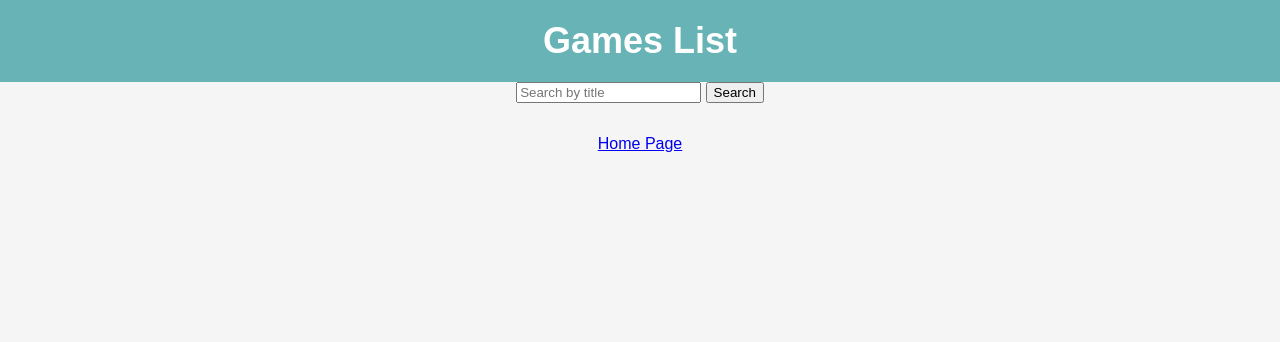
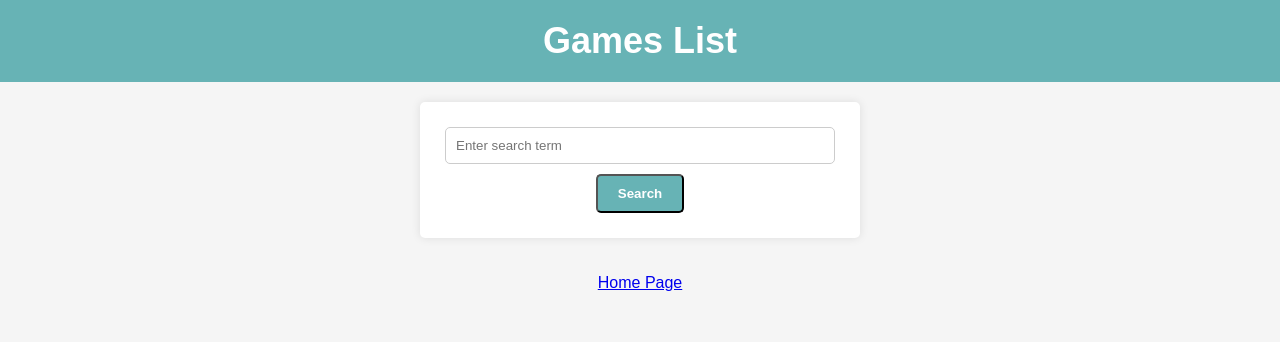
Before and after one commit to Babymonster45/ByteLore, a PHP site: page /games_list.php in a window 1280 px wide. Shown: the top 342 px of the page. Run offline with PHP 8.4, Linux system fonts and the light colour scheme; data that the repository does not hold is empty.

Commit message:
search bar improvements

```diff
--- a/games_list.css
+++ b/games_list.css
@@ -59,3 +59,46 @@ img {
     max-width: 100%;
     height: auto;
 }
+
+/* Search Bar Styling */
+.search-container {
+    background-color: #fff;
+    border-radius: 5px;
+    box-shadow: 0 0 10px rgba(0, 0, 0, 0.1);
+    padding: 20px;
+    margin: 20px auto;
+    max-width: 400px;
+}
+
+.search-container form {
+    display: flex;
+    justify-content: center;
+    align-items: center;
+    flex-wrap: wrap;
+}
+
+.search-container label {
+    display: none;
+}
+
+.search-container input[type="text"] {
+    width: 100%;
+    padding: 10px;
+    border: 1px solid #ccc;
+    border-radius: 5px;
+    margin: 5px;
+}
+
+.search-container button {
+    padding: 10px 20px;
+    background-color: #67b3b5;
+    color: #fff;
+    text-decoration: none;
+    border-radius: 5px;
+    font-weight: bold;
+    margin: 5px;
+}
+
+.search-container button:hover {
+    background-color: #4a8a8c;
+}
--- a/games_list.php
+++ b/games_list.php
@@ -51,10 +51,16 @@ if (isset($_GET['search']) && !empty($_GET['search'])) {
     <header>
         <h1>Games List</h1>
     </header>
-    <form method="get" action="games_list.php">
-        <input type="text" name="search" placeholder="Search by title">
-        <button type="submit">Search</button>
-    </form>
+
+    <!-- Search Bar Container -->
+    <div class="search-container">
+        <form method="get" action="games_list.php">
+            <label for="search">Search by title:</label>
+            <input type="text" id="search" name="search" placeholder="Enter search term">
+            <button type="submit">Search</button>
+        </form>
+    </div>
+
     <ul>
         <?php foreach ($pages as $page): ?>
             <li><a class="button" href="view_page.php?id=<?php echo $page['id']; ?>"><?php echo $page['title']; ?></a></li>
```
